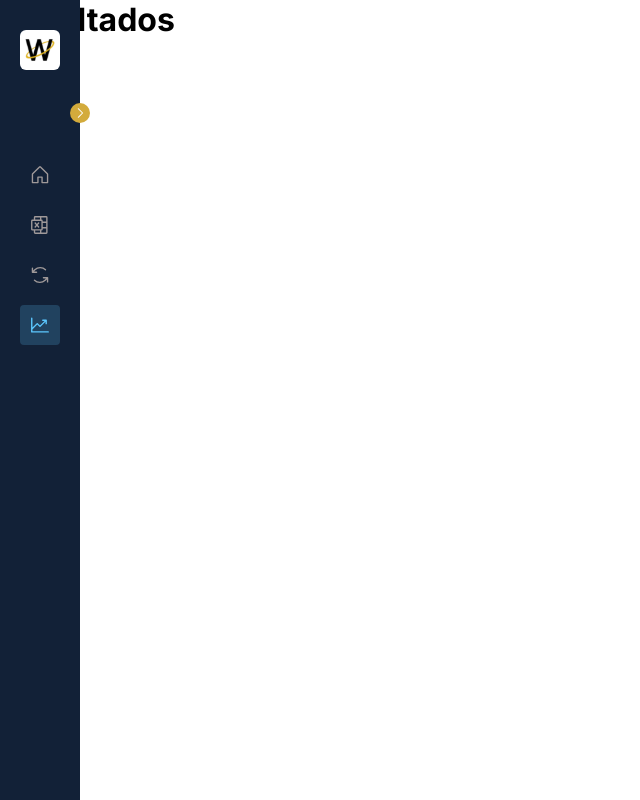
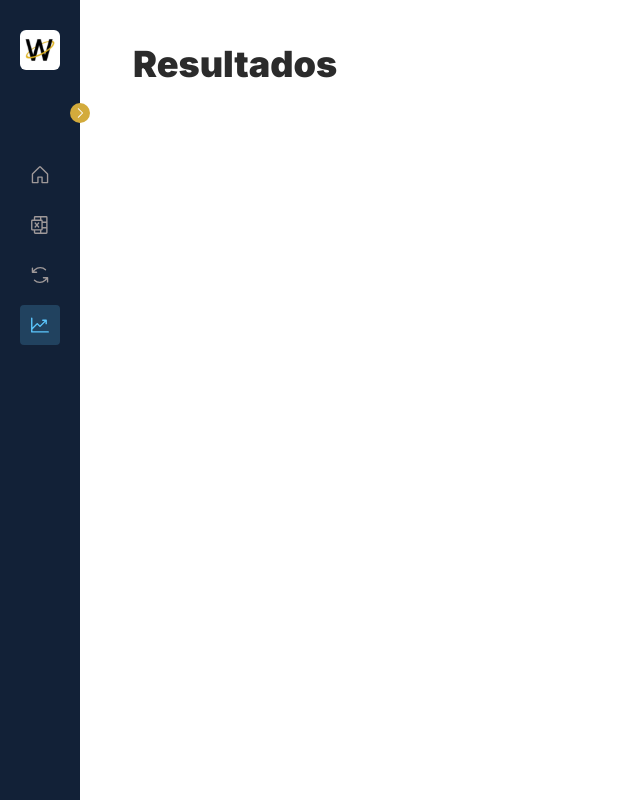
Before and after one commit to An4lu/Formulario, a React (Vite) app: page /Results in a window 1280 px wide. Shown: the whole page, without its empty margins (0-640 px from the left). Built offline with nearby package versions, Linux system fonts and the light colour scheme.

Commit message:
Arrumando os Results

```diff
--- a/src/pages/Results/index.tsx
+++ b/src/pages/Results/index.tsx
@@ -1,3 +1,14 @@
+import { Heading } from '../../components/Title'
+import { StyledFlex, TitleFlexConteiner } from './styles'
+
 export function Results() {
-  return <h1>Resultados</h1>
+  return (
+    <StyledFlex>
+      <TitleFlexConteiner>
+        <Heading css={{ marginBottom: '-40px', marginLeft: '-7px' }}>
+          Resultados
+        </Heading>
+      </TitleFlexConteiner>
+    </StyledFlex>
+  )
 }
--- /dev/null
+++ b/src/pages/Results/styles.ts
@@ -0,0 +1,14 @@
+import { styled } from '../../styles'
+
+export const StyledFlex = styled('div', {
+  maxWidth: '1000px',
+  width: '100%',
+  margin: '0 auto',
+  marginTop: '42px',
+})
+
+export const TitleFlexConteiner = styled('div', {
+  display: 'flex',
+  flexDirection: 'column',
+  gap: '24px',
+})
```
